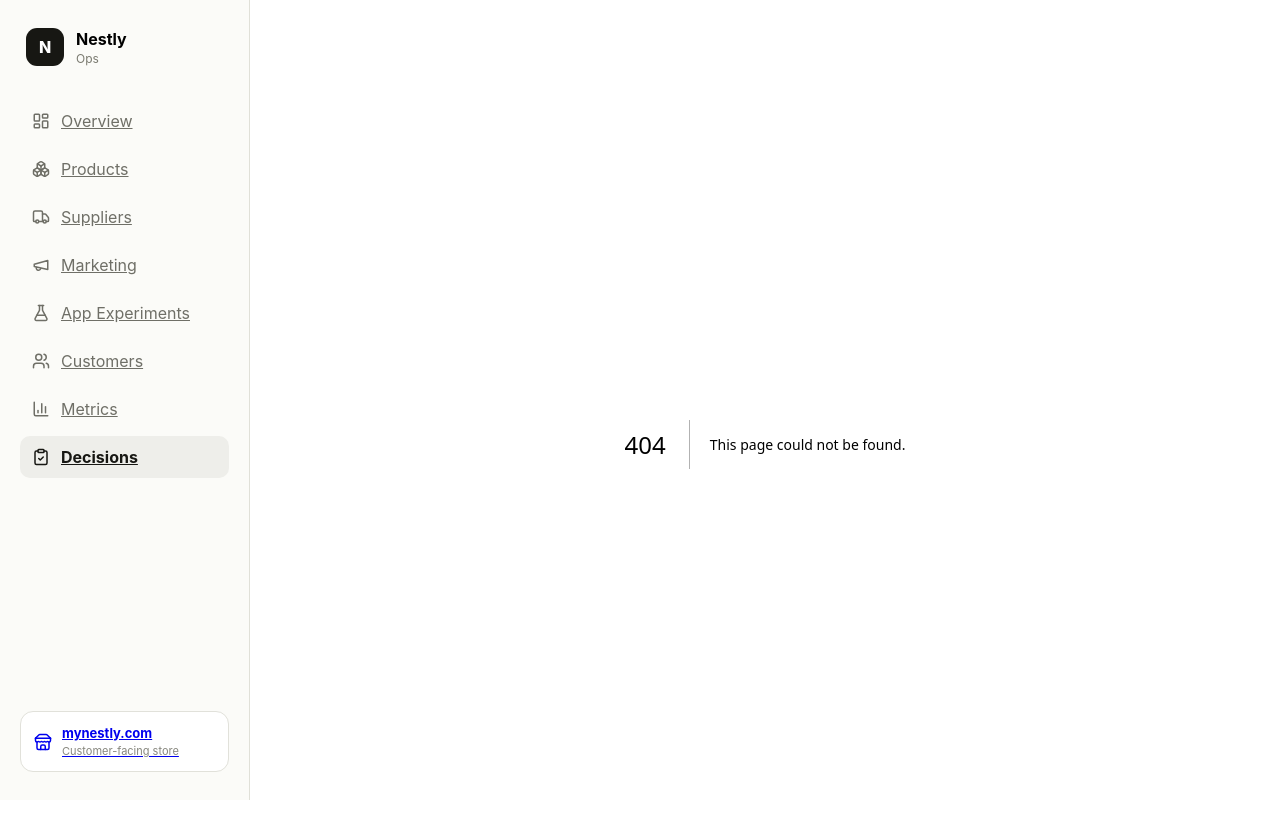
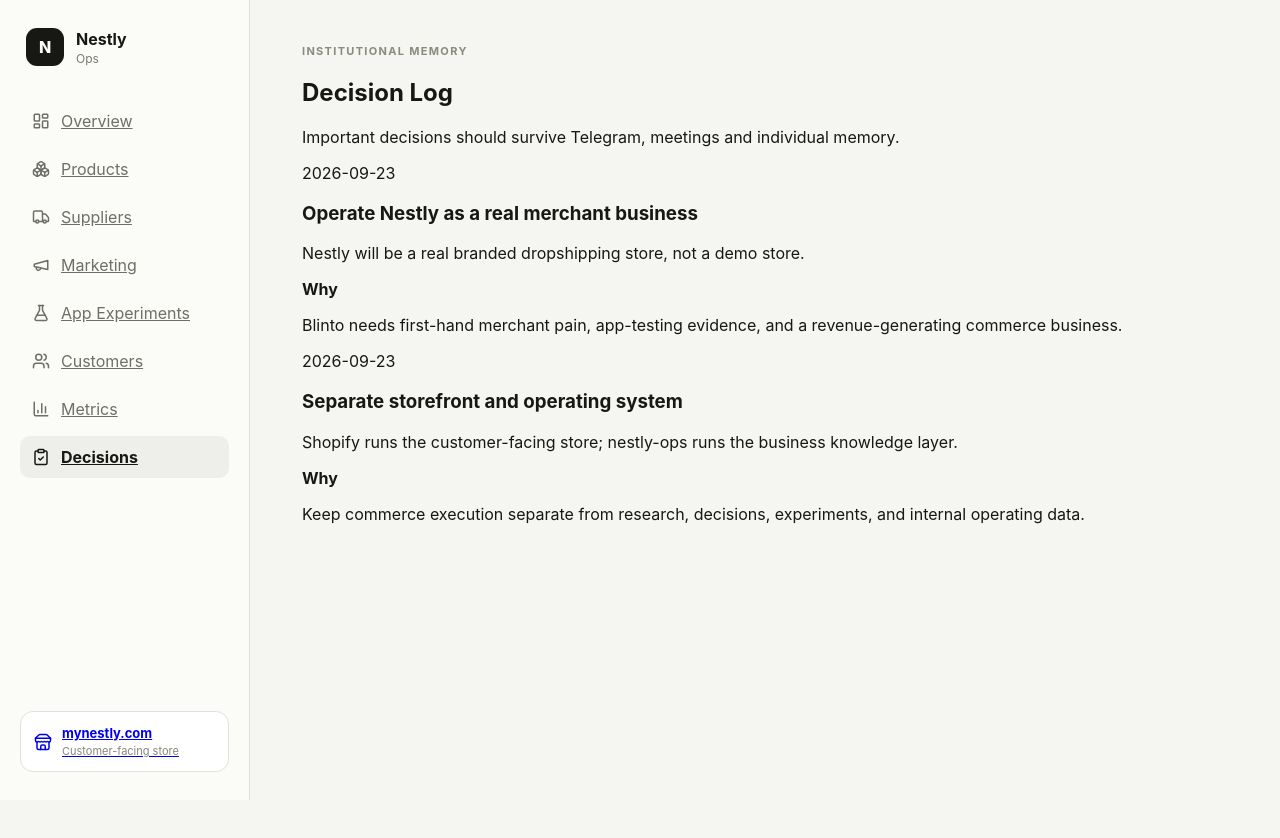
Before and after one commit to hifazlerabbi/nestly-ops, a Next.js app: page /decisions in a window 1280 px wide. Before the commit this address had no page. Shown: the top 838 px of the page. After the commit the page ends 800 px from the top, so only its background shows below. Built offline with nearby package versions, Linux system fonts and the light colour scheme.

Commit message:
Add decision log page

```diff
--- /dev/null
+++ b/app/decisions/page.tsx
@@ -0,0 +1,23 @@
+import { PageHeader } from "../components";
+import { decisions } from "../data";
+
+export default function DecisionsPage() {
+  return (
+    <>
+      <PageHeader eyebrow="Institutional Memory" title="Decision Log" copy="Important decisions should survive Telegram, meetings and individual memory." />
+      <div className="decisionList">
+        {decisions.map((d) => (
+          <article className="decisionCard" key={d.title}>
+            <time>{d.date}</time>
+            <h3>{d.title}</h3>
+            <p className="decisionText">{d.decision}</p>
+            <div className="reason">
+              <strong>Why</strong>
+              <p>{d.reason}</p>
+            </div>
+          </article>
+        ))}
+      </div>
+    </>
+  );
+}
```
